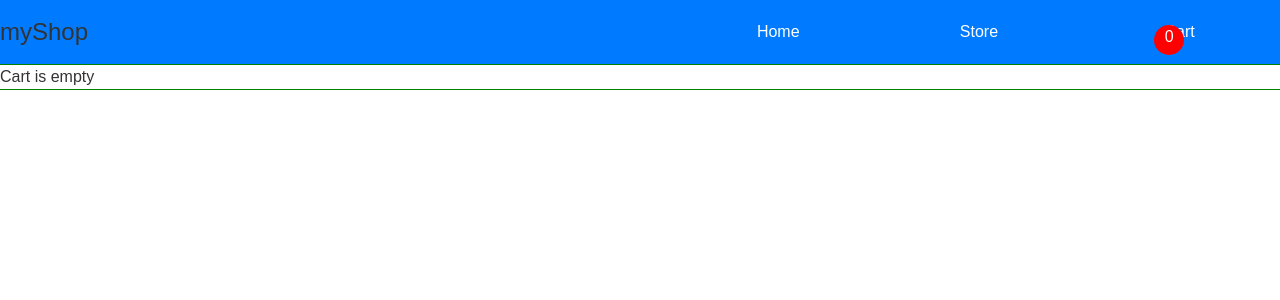
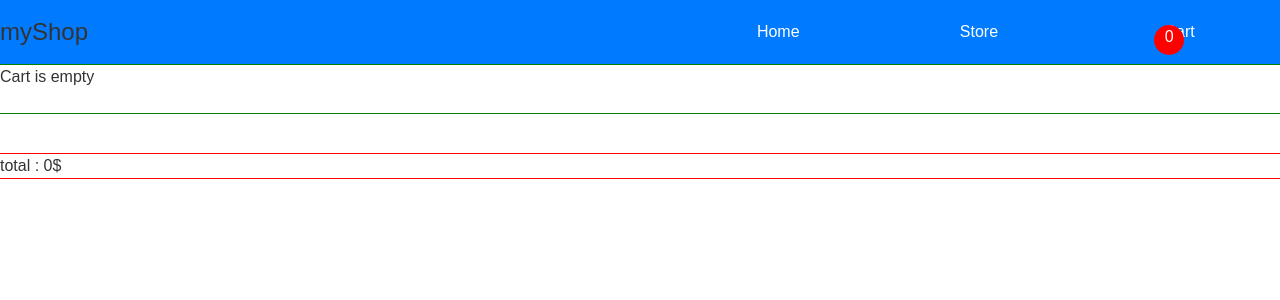
Before and after one commit to VoidOfMaya/shopping-cart-rct, a React (Vite) app: page /Cart in a window 1280 px wide. Shown: the top 300 px of the page. Built offline with nearby package versions, Linux system fonts and the light colour scheme.

Commit message:
feat(cart-page):calculate total of all products within cart

```diff
--- a/src/component/Cart-page/cart.jsx
+++ b/src/component/Cart-page/cart.jsx
@@ -1,5 +1,6 @@
 import { useState, useEffect } from "react";
 import { useOutletContext } from "react-router"
+
 import style from './cart.module.css';
 
 const Cart = () =>{
@@ -8,15 +9,27 @@ const Cart = () =>{
 
     const handleDisplay = () =>{
         if (items.length > 0){
-            return items.map(item=><div>{item.name}</div>)
+            return items.map(item=><div>{item.name} - {item.price}$</div>)
         }else{
             return<div>Cart is empty</div>
         }
 
     }
-    //<div className={style.cartContainer}>{items.length > 0 && items.map(item=> <div>{item.name}</div>)}</div>
+    const totalCost = () =>{
+        let amount = 0;
+        items.forEach(item=>{
+            amount = amount + item.price
+        })
+        return amount
+    }
+
     return(
-         <div className={style.cartContainer}>{handleDisplay()}</div>
+         <div className={style.cartContainer}>
+            <div>{handleDisplay()}</div>
+            <div className={style.totalCost}>total : {totalCost()}$</div>
+         </div>
+
+
     )
 }
 export {
--- a/src/component/Cart-page/cart.module.css
+++ b/src/component/Cart-page/cart.module.css
@@ -4,3 +4,8 @@
     justify-self: center;
     align-self: center;
 }
+.totalCost{
+    outline: 1px solid red;
+    transform: translateY(65px);
+
+}
```
